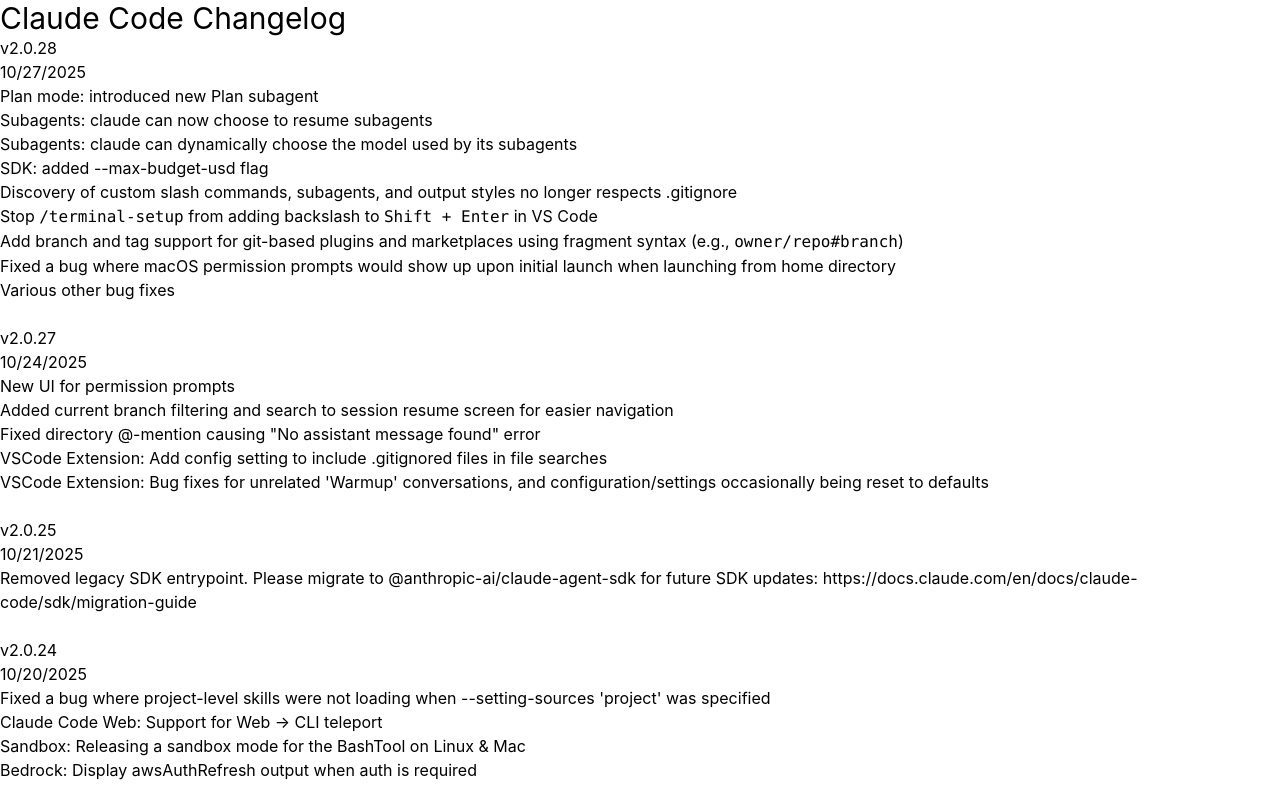
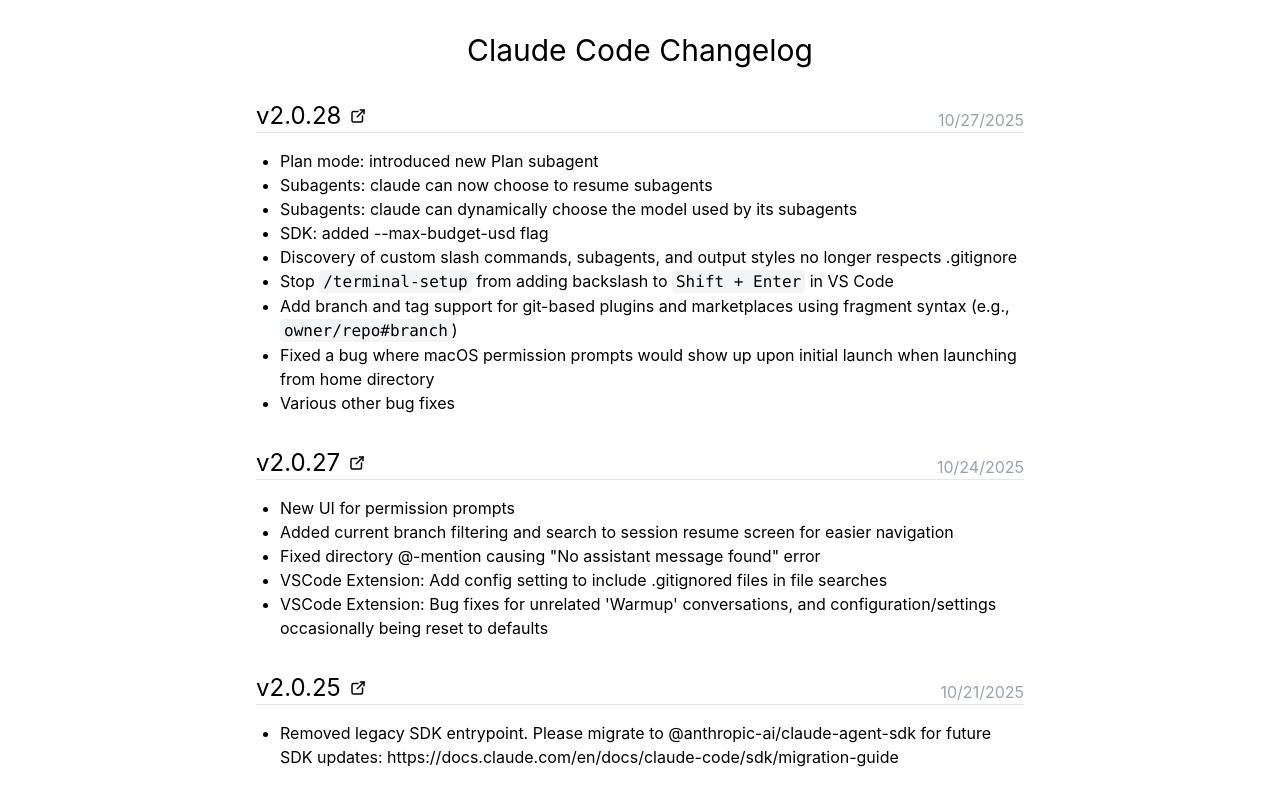
Before and after one commit to koki-develop/claude-code-changelog, a React (Vite) app: page / in a window 1280 px wide. Shown: the top 800 px of the page. Built offline with nearby package versions, Linux system fonts and the light colour scheme.

Commit message:
feat: Replace ChangelogCard with ChangelogItem component and enhance layout structure

```diff
--- a/src/App.tsx
+++ b/src/App.tsx
@@ -1,13 +1,13 @@
 import ChangelogJson from "../data/changelog.json";
-import ChangelogCard from "./components/ChangelogCard";
+import ChangelogItem from "./components/ChangelogItem";
 import Layout from "./components/Layout";
 
 export default function App() {
   return (
     <Layout>
-      <div className="space-y-6">
+      <div className="flex max-w-3xl flex-col gap-8">
         {ChangelogJson.map((entry) => (
-          <ChangelogCard
+          <ChangelogItem
             key={entry.version}
             version={entry.version}
             publishedAt={entry.publishedAt}
--- a/src/components/ChangelogCard.tsx
+++ /dev/null
@@ -1,30 +0,0 @@
-import Markdown from "./Markdown";
-
-type Props = {
-  version: string;
-  publishedAt: string | null;
-  content: string;
-};
-
-export default function ChangelogCard({
-  version,
-  publishedAt,
-  content,
-}: Props) {
-  return (
-    <article key={version}>
-      <div>
-        <div>
-          <h2>v{version}</h2>
-          {publishedAt && (
-            <time>{new Date(publishedAt).toLocaleDateString()}</time>
-          )}
-        </div>
-      </div>
-
-      <div>
-        <Markdown>{content}</Markdown>
-      </div>
-    </article>
-  );
-}
--- /dev/null
+++ b/src/components/ChangelogItem.tsx
@@ -0,0 +1,57 @@
+import { IconExternalLink } from "@tabler/icons-react";
+import Markdown from "react-markdown";
+
+type Props = {
+  version: string;
+  publishedAt: string | null;
+  content: string;
+};
+
+export default function ChangelogItem({
+  version,
+  publishedAt,
+  content,
+}: Props) {
+  return (
+    <article key={version} className="flex flex-col gap-4">
+      <div className="flex items-end justify-between border-b border-gray-200">
+        <h2 className="text-2xl">
+          <a
+            className="flex items-center gap-2"
+            href={`https://github.com/anthropics/claude-code/blob/main/CHANGELOG.md#${version.replaceAll(".", "")}`}
+            target="_blank"
+            rel="noreferrer"
+          >
+            v{version}
+            <IconExternalLink size={18} />
+          </a>
+        </h2>
+        {publishedAt && (
+          <time
+            className="text-gray-400"
+            dateTime={new Date(publishedAt).toISOString()}
+          >
+            {new Date(publishedAt).toLocaleDateString()}
+          </time>
+        )}
+      </div>
+
+      <div>
+        <Markdown
+          components={{
+            ul: ({ children }) => (
+              <ul className="list-disc pl-6">{children}</ul>
+            ),
+            code: ({ children }) => (
+              <code className="rounded bg-gray-100 px-1 py-0.5 font-mono">
+                {children}
+              </code>
+            ),
+          }}
+        >
+          {content}
+        </Markdown>
+      </div>
+    </article>
+  );
+}
--- a/src/components/Layout.tsx
+++ b/src/components/Layout.tsx
@@ -6,9 +6,9 @@
 
 export default function Layout({ children }: Props) {
   return (
-    <div>
+    <div className="flex flex-col items-center gap-8 py-8">
       <header>
-        <h1 className="text-3xl">Claude Code Changelog</h1>
+        <h1 className="text-center text-3xl">Claude Code Changelog</h1>
       </header>
 
       <main>{children}</main>
```
